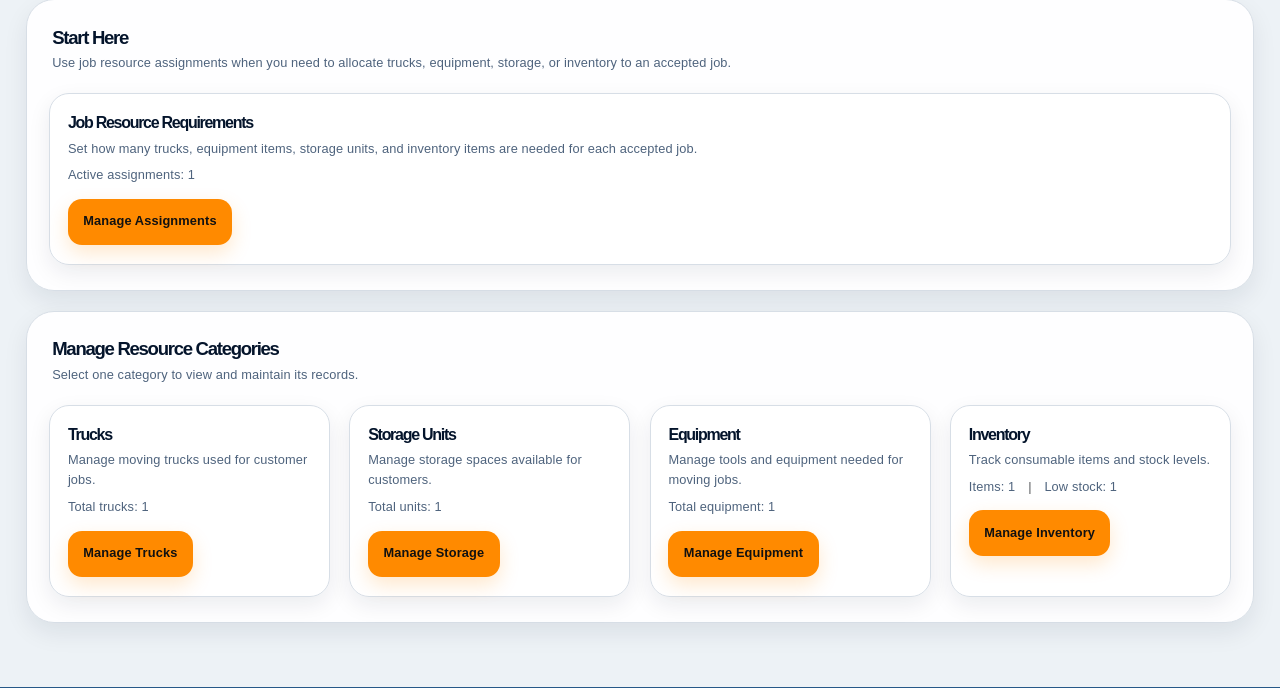
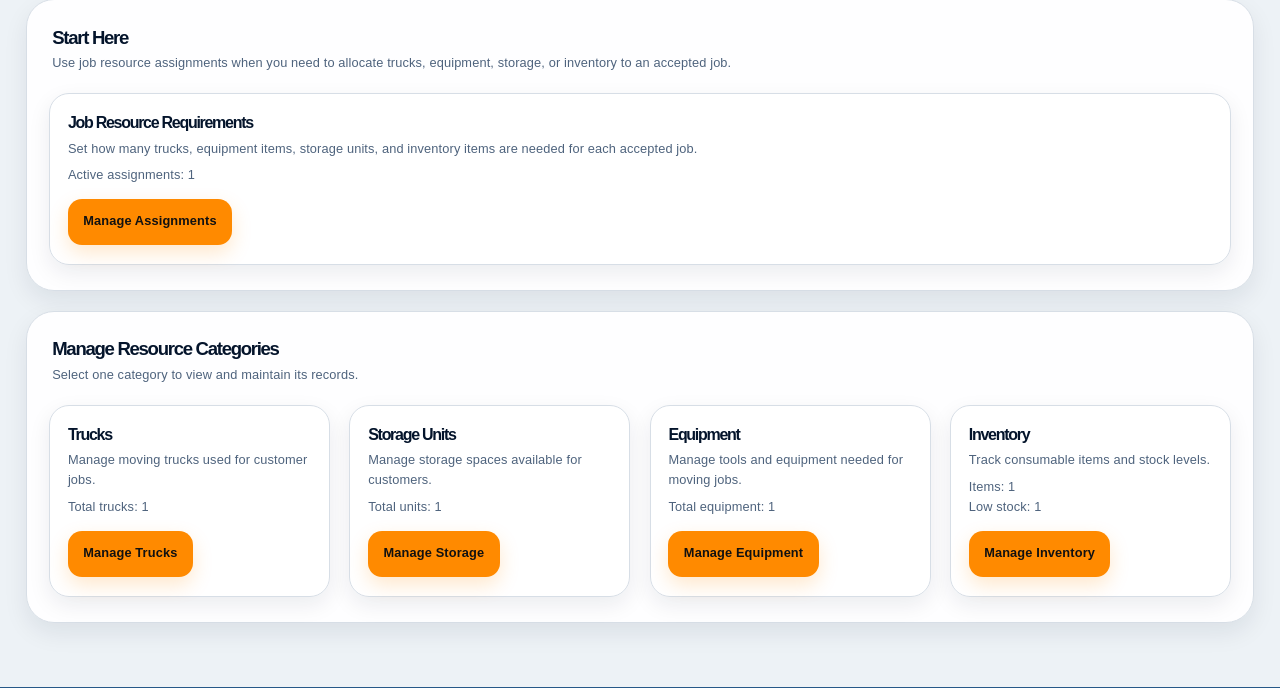
Before and after one commit to ijf03/Moving-House-247, a CakePHP app: the page made by templates/Resources/index.php in a window 1280 px wide. Shown: the part 401-1089 px from the top of the page. Run offline with PHP 8.4 and a stand-in for CakePHP, Linux system fonts and the light colour scheme; the template is opened without the code that fills it: most values are stand-ins (such as "Sample title", 1, 10 or a date in 2020); data that the repository does not hold is empty; some libraries are stand-ins or nearby versions.

Commit message:
Revert "Merge branch 'feature/CMS' into 'main'"
This reverts merge request !106

```diff
--- a/templates/Resources/index.php
+++ b/templates/Resources/index.php
@@ -149,10 +149,10 @@
                                     <?= __('Track consumable items and stock levels.') ?>
                                 </p>
 
-                                <p class="admin-muted-text mt-2 d-flex flex-wrap align-items-center">
-                                    <span class="text-nowrap"><?= __('Items:') ?> <?= h($inventoryItemCount) ?></span>
-                                    <span class="mx-3 text-muted d-none d-sm-inline">|</span>
-                                    <span class="text-nowrap"><?= __('Low stock:') ?> <?= h($lowStockCount) ?></span>
+                                <p class="admin-muted-text mt-2">
+                                    <?= __('Items:') ?> <?= h($inventoryItemCount) ?>
+                                    <br>
+                                    <?= __('Low stock:') ?> <?= h($lowStockCount) ?>
                                 </p>
 
                                 <?= $this->Html->link(
--- a/templates/Trucks/index.php
+++ b/templates/Trucks/index.php
@@ -101,9 +101,9 @@
                                 <td class="actions">
                                     <div class="admin-action-stack">
                                         <?= $this->Html->link(
-                                            ' &nbsp;'.__('View'),
+                                            __('View'),
                                             ['action' => 'view', $truck->truck_id],
-                                            ['class' => 'admin-action-link','escape'=> false]
+                                            ['class' => 'admin-action-link']
                                         ) ?>
 
                                         <?= $this->Html->link(
```
